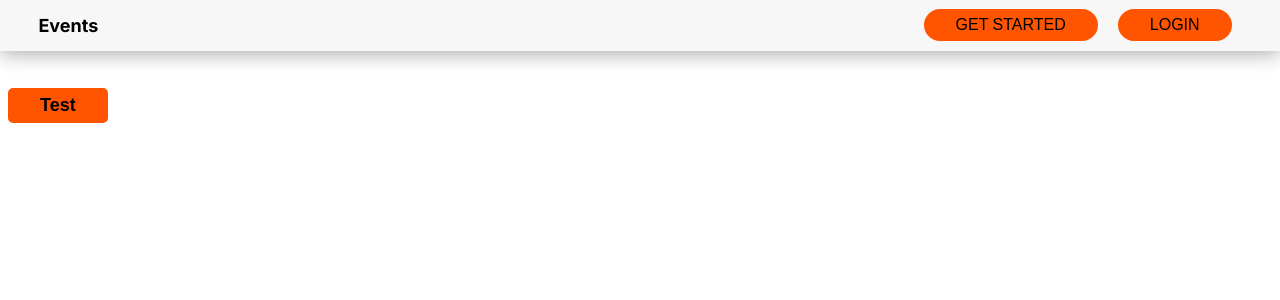
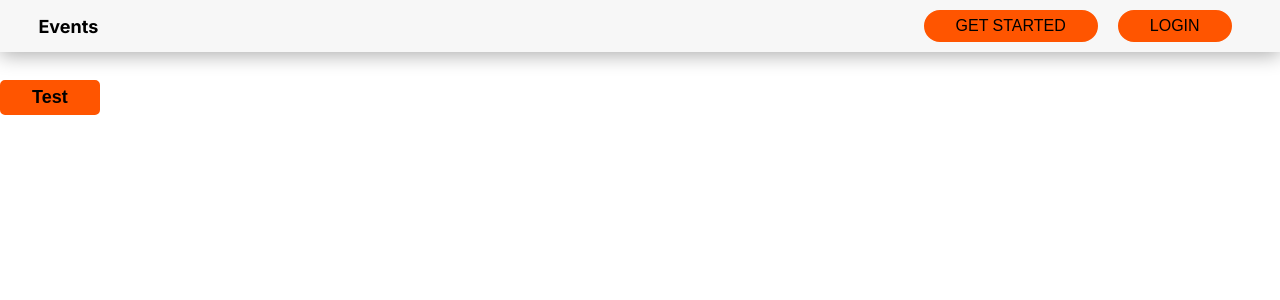
Before and after one commit to Larbi-Fer/events-app, a Next.js app: page / in a window 1280 px wide. Shown: the top 300 px of the page. Built offline with nearby package versions, Linux system fonts and the light colour scheme; no server answers.

Commit message:
EDIT some styles

```diff
--- a/styles/globals.css
+++ b/styles/globals.css
@@ -18,8 +18,13 @@
 
 * {
     font-size: 18px;
+    box-sizing: border-box;
+    margin: 0;
+    padding: 0;
+}
+
+a {
     color: var(--primary-text);
-    box-sizing: border-box;
 }
 
 .fullWidth {
--- a/styles/navbar.css
+++ b/styles/navbar.css
@@ -10,7 +10,7 @@ header {
     display: flex;
     justify-content: space-between;
     align-items: center;
-    padding: 0 3%;
+    padding: 10px 3%;
     background-color: #eee7;
     backdrop-filter: blur(10px);
     box-shadow: 0px 3px 20px #0005;
```
